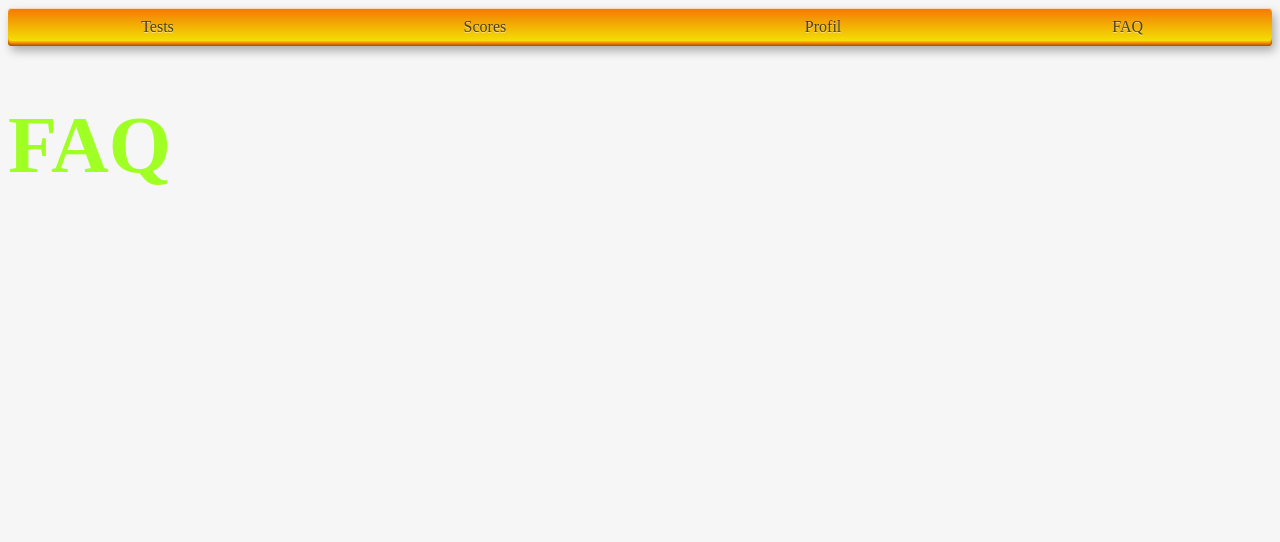
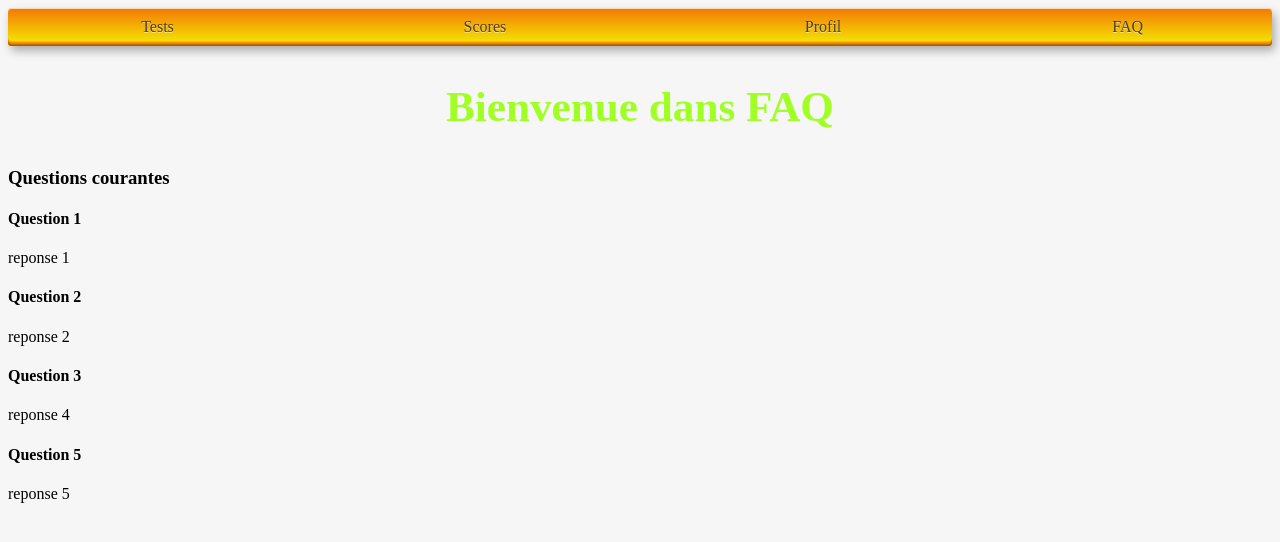
Before and after one commit to APP-G5C/site-APP, a PHP site: page /FAQ.php in a window 1280 px wide. Shown: the top 542 px of the page. Run offline with PHP 8.4, Linux system fonts and the light colour scheme.

Commit message:
Add files via upload

```diff
--- a/site/FAQ.php
+++ b/site/FAQ.php
@@ -1,3 +1,4 @@
+
 <!DOCTYPE html>
 <html>
 <head>
@@ -6,8 +7,20 @@
     <link rel="stylesheet" href="style.css">
 </head>
 <body>
-<?php include("header.php"); ?>
-<h1>FAQ</h1>
+  <?php include("header.php"); ?>
 
+        <form action="#" method="POST">
+          <h2>Bienvenue dans FAQ</h2>
+          <h3>Questions courantes</h3>
+
+          <h4>Question 1</h4>
+          <p>reponse 1</p>
+           <h4>Question 2</h4>
+          <p>reponse 2</p>
+           <h4>Question 3</h4>
+          <p>reponse 4</p>
+           <h4>Question 5</h4>
+          <p>reponse 5</p>
+        </form>
 </body>
 </html>
```
